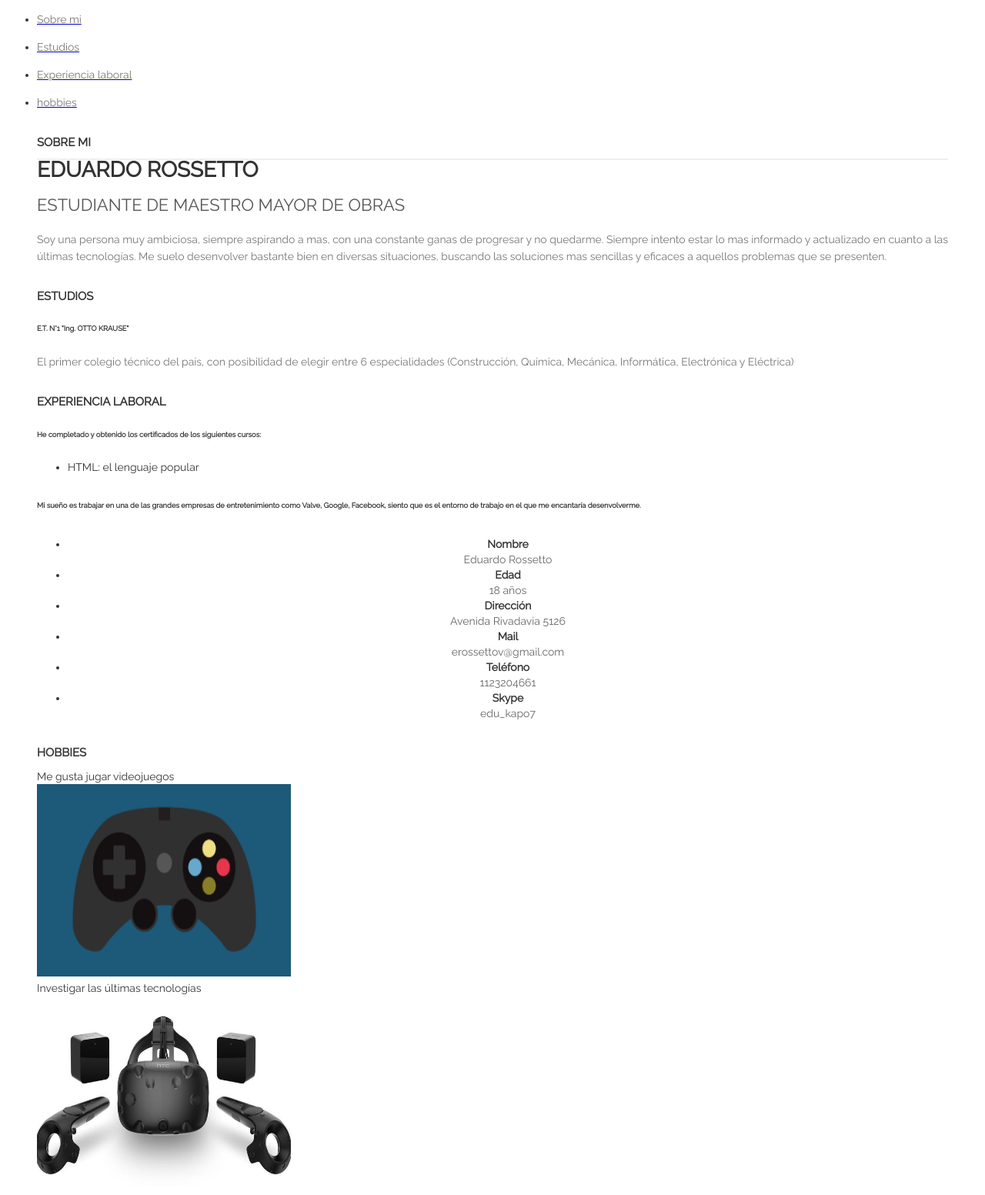
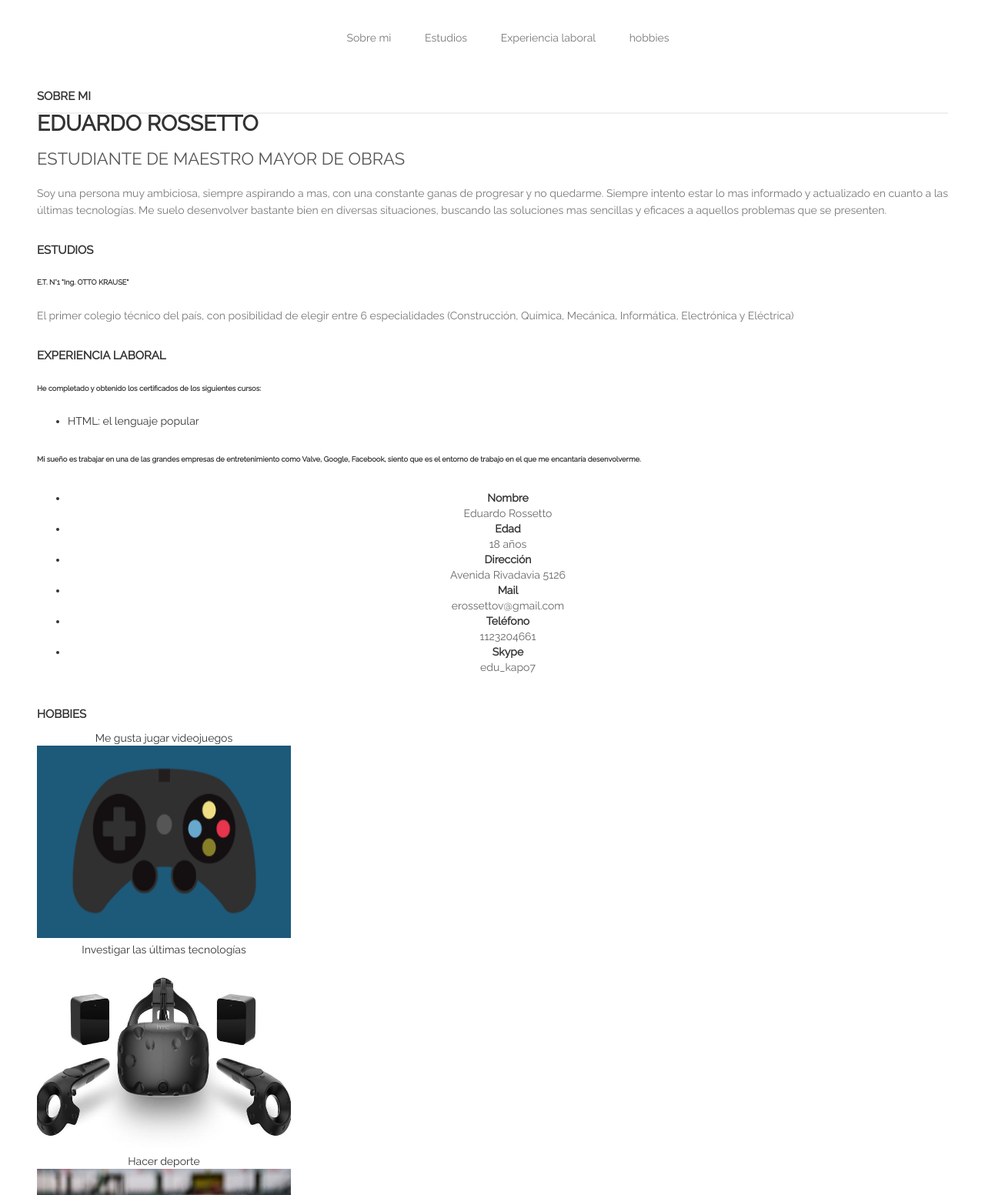
Before and after one commit to edukapo7/Cursoprogramacion, a plain HTML site: page Cursoprogramación/Index.html in a window 1280 px wide. Shown: the top 1553 px of the page at 77% size. Drawn offline with Linux system fonts and the light colour scheme.

Commit message:
cambios en links y prueba en hobbies

```diff
--- a/Cursoprogramación/Index.html
+++ b/Cursoprogramación/Index.html
@@ -86,19 +86,19 @@
 				</ul>
 			</div>
 			<div class="secciones">
-				<div id="hobbies">
-					<h1 class=titulo-seccion>Hobbies</h1>
-				</div>
-				<div>Me gusta jugar videojuegos</div>
-				<div><img src="img/videojuegos.png" alt="Deporte" height="250" width="330"></div>
-
-				<div>
+				<div id="hobbies"><h1 class=titulo-seccion>Hobbies</h1>
+					<div class="hobbie">
+						<div>Me gusta jugar videojuegos</div>
+						<div><img src="img/videojuegos.png" alt="Deporte" height="250" width="330"></div>
+					</div>
+				<div class="hobbie">
 					<div>Investigar las últimas tecnologías</div>
 					<div><img src="img/Tecnologías.jpg" alt="Tecnologia" height="250" width="330"></div>
 				</div>
-				<div>
+				<div class="hobbie">
 					<div>Hacer deporte</div>
 					<div><img src="img/Deporte.jpg" alt="Futbol" height="250" width="330"></div>
+				</div>
 				</div>
 			</div>
 		</div>
--- a/Cursoprogramación/css/estilo.css
+++ b/Cursoprogramación/css/estilo.css
@@ -41,6 +41,14 @@ p {
 	font-size: 14px;
 	text-align: center;
 }
+.hobbie {
+	text-align: center;
+	margin: 0px;
+}
+#hobbies {
+	display: inline-block;
+	vertical-align: middle;
+}
 .secciones{
 	margin: 30px 40px;
 }
@@ -53,3 +61,25 @@ p {
 #estudios {
 	margin-top: 0;
 }
+.menu {
+	text-align: center;
+}
+.item {
+    display: inline-block;
+    vertical-align: middle;
+    transform: translateZ(0);
+    margin: 10px 20px;
+    box-shadow: 0 0 1px rgba(0, 0, 0, 0);
+    backface-visibility: hidden;
+    transition-duration: 1s;
+    transition-property: transform;
+}
+
+.item:hover,
+.item:focus,
+.item:active {
+    transform: scale(1.05);
+}
+a:link {
+	text-decoration: none; font-weight: 700;
+}
```
